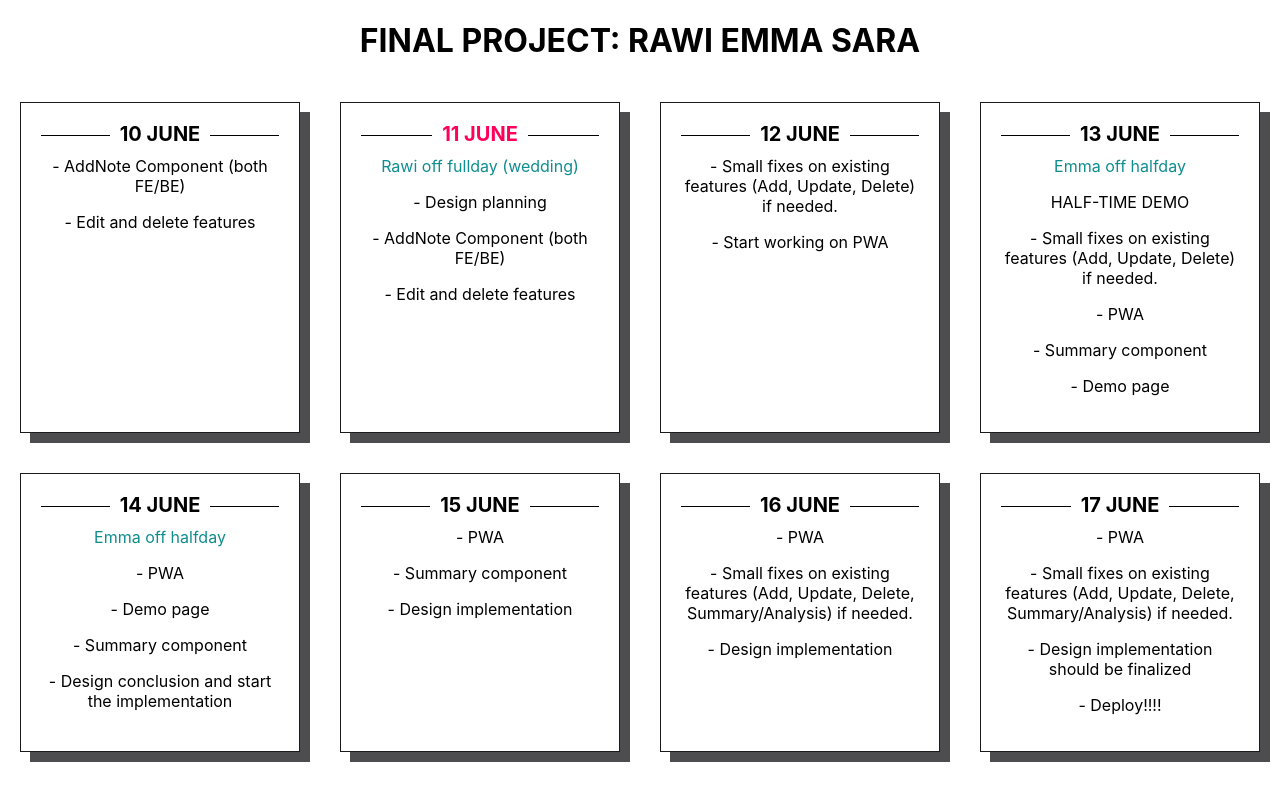
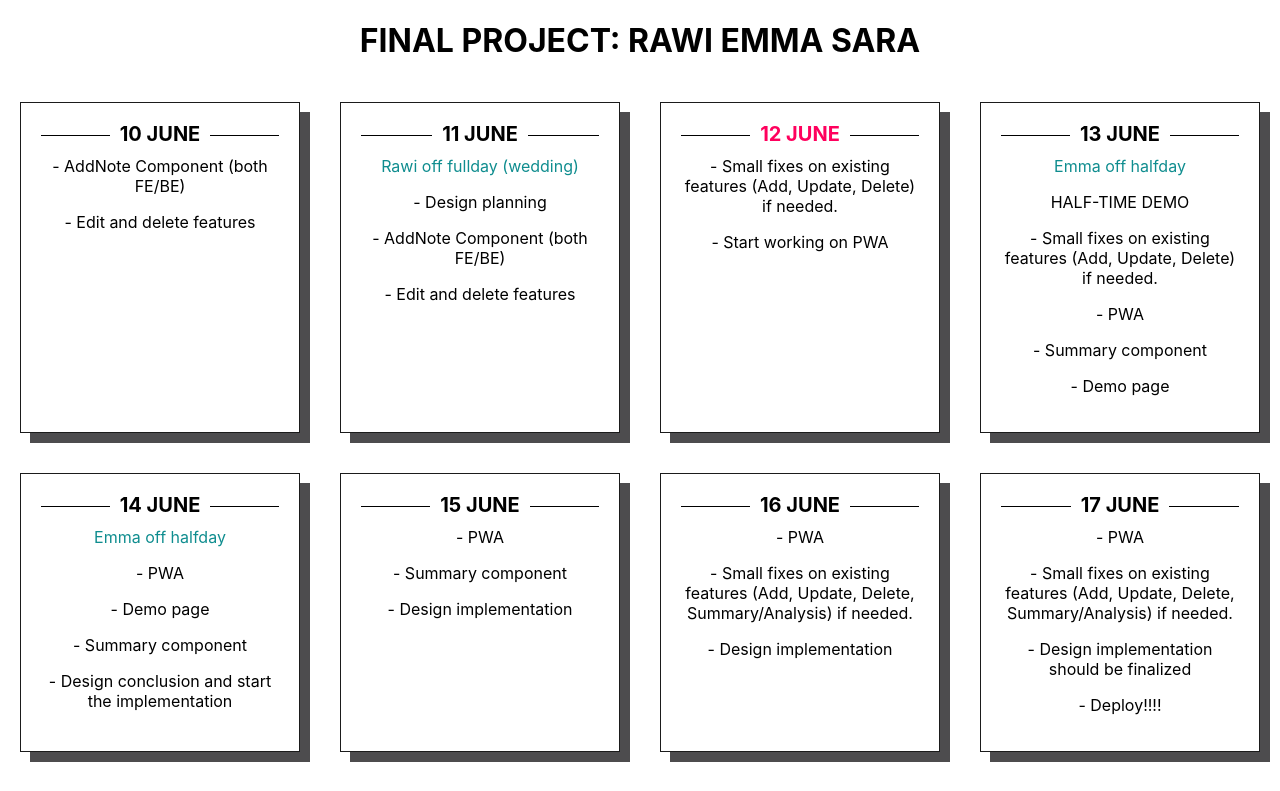
Before and after one commit to rawisou/final-project-tracker, a React (Create React App) app: page / in a window 1280 px wide. Shown: the top 791 px of the page. Built offline with nearby package versions, Linux system fonts and the light colour scheme.

Commit message:
updated days

```diff
--- a/src/App.js
+++ b/src/App.js
@@ -13,7 +13,7 @@ function App() {
       </article>
 
       <article className="card">
-        <h3><span  className='today'>11 June</span></h3>
+        <h3><span>11 June</span></h3>
         <p className='name'>Rawi off fullday (wedding)</p>
         <p>- Design planning</p>
         <p>- AddNote Component (both FE/BE)</p>
@@ -21,7 +21,7 @@ function App() {
       </article>
 
       <article className="card">
-        <h3><span>12 June</span></h3>
+        <h3><span className='today'>12 June</span></h3>
         <p>- Small fixes on existing features (Add, Update, Delete) if needed.</p>
         <p>- Start working on PWA</p>
       </article>
```
